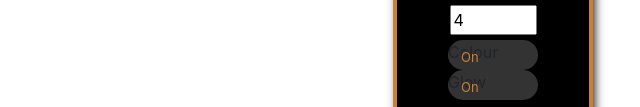
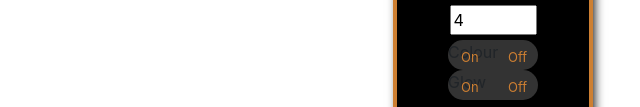
Before and after one commit to stewilondanga/fibonacci-artwork, a plain HTML site: page index.html in a window 1280 px wide. Shown: the part 693-800 px from the top of the page, 147-787 px from the left. Drawn offline with nearby package versions, Linux system fonts and the light colour scheme.

Commit message:
add css/styles.css

```diff
--- a/css/styles.css
+++ b/css/styles.css
@@ -106,11 +106,12 @@
   left: 13px;
 }
 
-/*.checkbox:after {
-    content: "Off";
-    left: 60px;
+.checkbox:after {
+  content: "Off";
+  left: 60px;
 }
-.checkbox label {
+
+/*.checkbox label {
     display: block;
     width: 50px;
     height: 22px;
```
